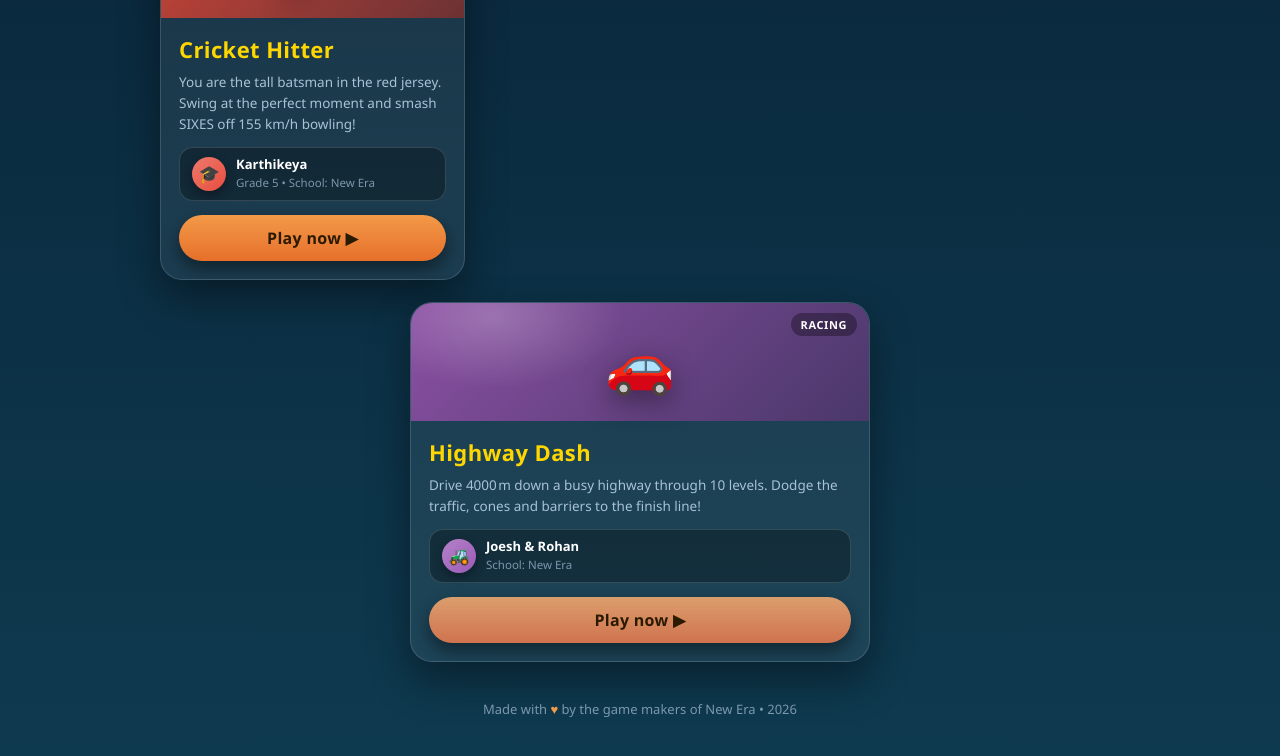
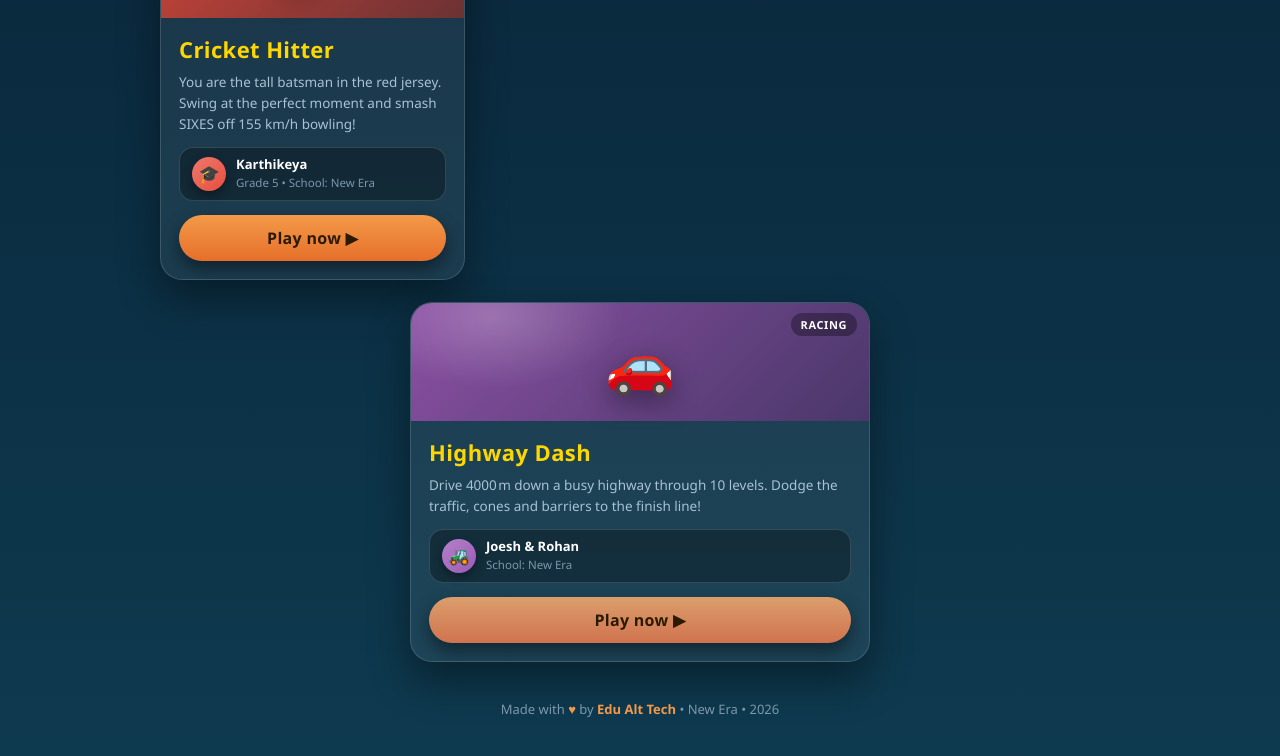
Before and after one commit to ukk1019-yhat/Schoolprojects, a plain HTML site: page index.html in a window 1280 px wide. Shown: the part 758-1514 px from the top of the page. Drawn offline with Linux system fonts and the light colour scheme.

Commit message:
Add Edu Alt Tech credit to store footer

```diff
--- a/index.html
+++ b/index.html
@@ -189,6 +189,6 @@
     </article>
   </main>
 
-  <footer>Made with <b>&hearts;</b> by the game makers of New Era &bull; 2026</footer>
+  <footer>Made with <b>&hearts;</b> by <b>Edu Alt Tech</b> &bull; New Era &bull; 2026</footer>
 </body>
 </html>
```
